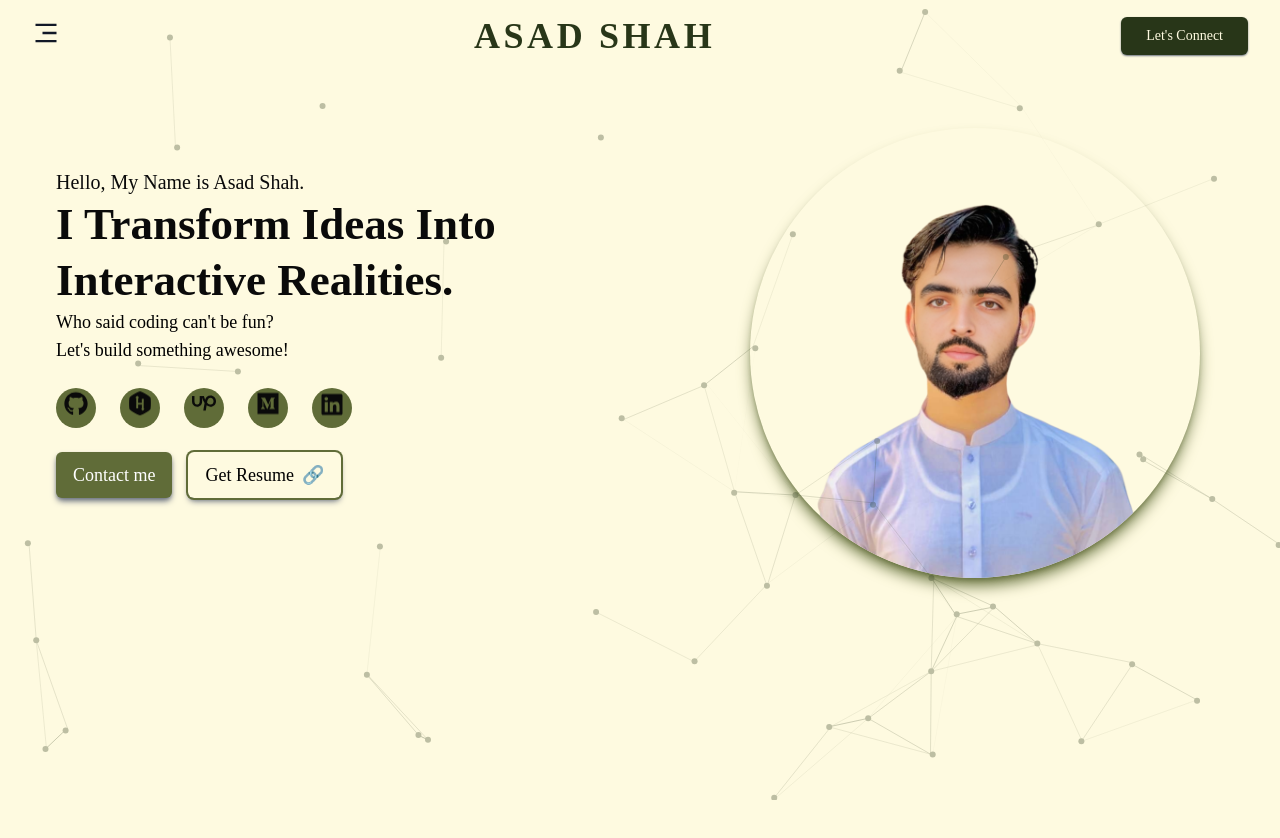
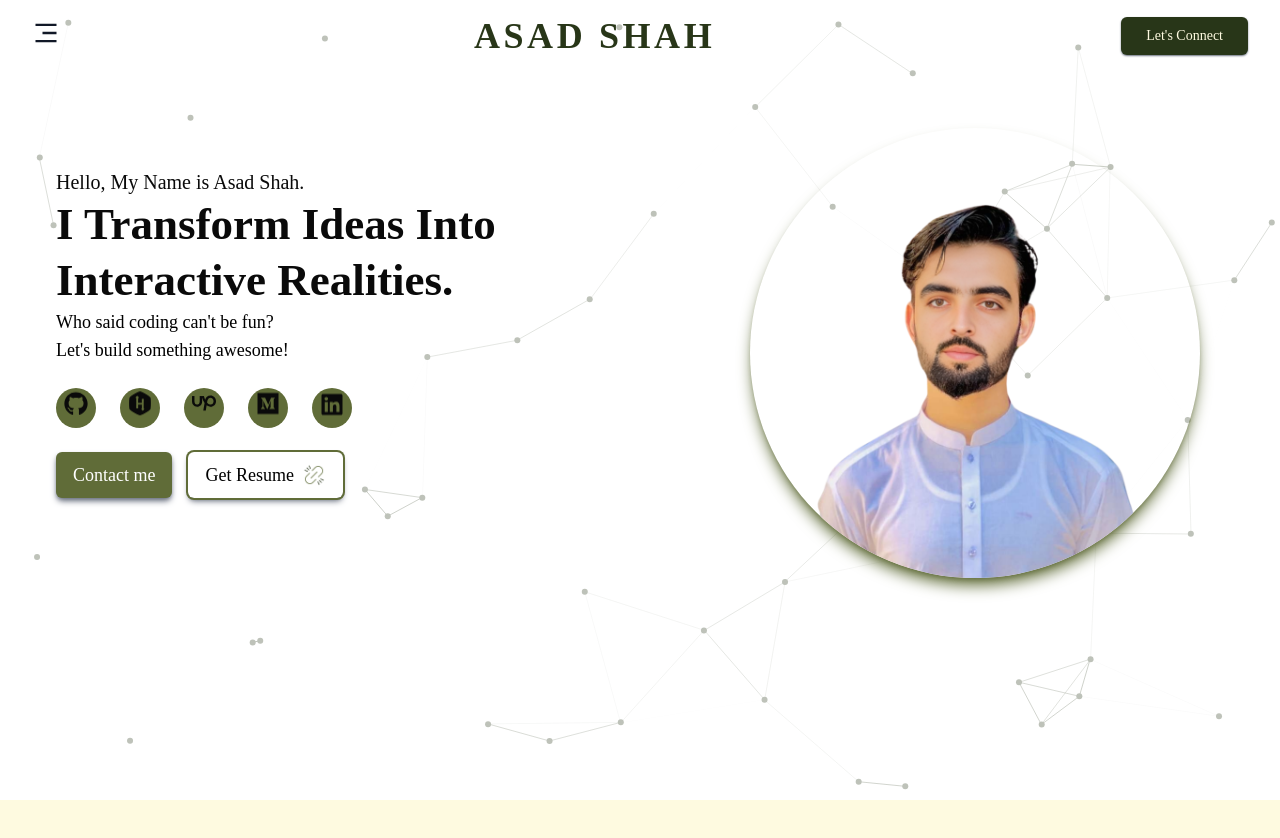
Before and after one commit to iamasadshah/iamasadshah-ibnerafi, a Next.js app: page / in a window 1280 px wide. Shown: the top 838 px of the page. Built offline with nearby package versions, Linux system fonts and the light colour scheme.

Commit message:
bg effect slowed and link gif added

```diff
--- a/src/app/components/Hero.tsx
+++ b/src/app/components/Hero.tsx
@@ -81,7 +81,7 @@ const Hero = () => {
   }, []);
 
   return (
-    <div className="lg:flex lg:pr-6 min-h-screen bg-primary2 Hero-container relative overflow-hidden pt-10 md:pt-32 pb-8 md:pb-0 -z-10">
+    <div className="lg:flex lg:pr-6 min-h-screen Hero-container relative overflow-hidden pt-10 md:pt-32 pb-8 md:pb-0 ">
       {/* Image Section */}
       <div className="Image-Div flex flex-col justify-center items-center px-4 relative h-[50vh] lg:h-full lg:basis-[60%] order-first lg:order-last p-0">
         <Image
@@ -90,7 +90,7 @@ const Hero = () => {
           alt="Hero-Image"
           height={400}
           width={400}
-          className="object-contain z-10 w-[250px] h-[250px] sm:w-[350px] sm:h-[350px] md:w-[500px] md:h-[500px] lg:w-[450px] lg:h-[450px] shadow-lg shadow-primary1 rounded-full"
+          className="object-contain z-50 w-[250px] h-[250px] sm:w-[350px] sm:h-[350px] md:w-[500px] md:h-[500px] lg:w-[450px] lg:h-[450px] shadow-lg shadow-primary1 rounded-full"
         />
       </div>
 
@@ -171,7 +171,7 @@ const Hero = () => {
           </button>
 
           {/* Portfolio Button */}
-          <button className="inline-flex items-center px-4 py-2 text-sm sm:px-6 sm:py-3 border border-transparent shadow-md font-medium rounded-md shadow-gray-500 text-primary1 bg-transparent cursor-pointer transition-all duration-300 hover:text-primary3 hover:ring-primary3 ring-2 ring-primary1 md:text-lg md:px-4 md:py-2">
+          <button className="inline-flex items-center px-4 py-2 text-sm sm:px-6 sm:py-3 border border-transparent shadow-md font-medium rounded-md shadow-gray-500 text-primary1 bg-transparent cursor-pointer transition-all duration-300 hover:text-primary3 hover:ring-primary3 ring-2 ring-primary1 md:text-lg md:px-4 md:py-2 group">
             <Link
               target="_blank"
               rel="noopener noreferrer"
@@ -179,7 +179,15 @@ const Hero = () => {
               className="relative inline-flex items-center text-sm md:text-lg text-black hover:text-primary3"
             >
               Get Resume
-              <span className="ml-2 inline-block ">🔗</span>
+              <span className="ml-2 inline-block ">
+                <Image
+                  src={"/link.gif"}
+                  width={200}
+                  height={200}
+                  alt="link"
+                  className="h-6 w-6"
+                />
+              </span>
             </Link>
           </button>
         </div>
--- a/src/app/components/NetEffect.tsx
+++ b/src/app/components/NetEffect.tsx
@@ -28,7 +28,7 @@ const NetEffect = () => {
 
     // Determine particle speed based on screen size
     const isMobile = window.innerWidth < 768;
-    const speedFactor = isMobile ? 1 : 5; // Slower speed for mobile
+    const speedFactor = isMobile ? 1 : 1; // Slower speed for mobile
 
     // Initialize particles
     for (let i = 0; i < particleCount; i++) {
```
Also changed, not shown: public/link.gif (added).
